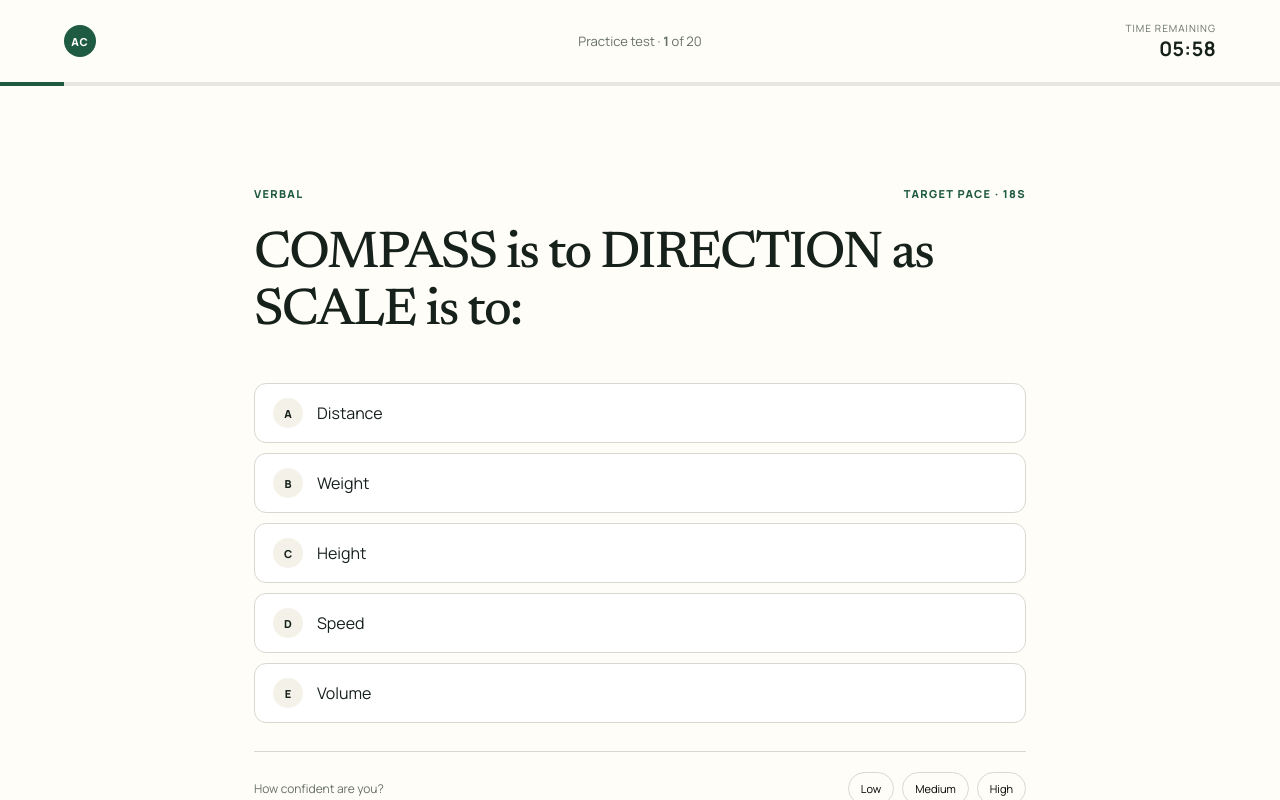
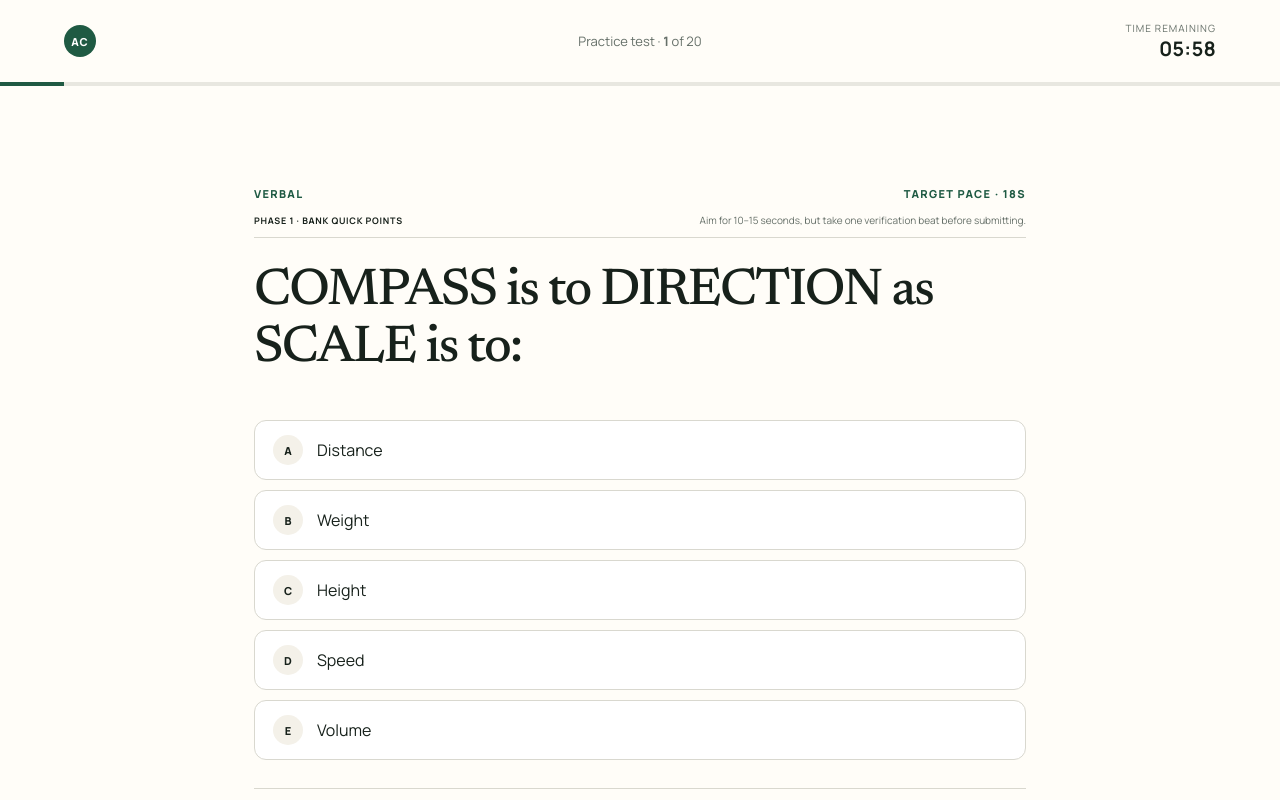
Before and after one commit to tylerxia8/CCAT-AI-Coach, a Next.js app: page /practice-tests in a window 1280 px wide. Both pictures are taken after a click on the button "Timed mode · 6 minutes →". Shown: the top 800 px of the page. Built offline with nearby package versions, Linux system fonts and the light colour scheme.

Commit message:
feat: add difficulty-ramped pacing guidance

```diff
--- a/app/globals.css
+++ b/app/globals.css
@@ -76,6 +76,8 @@ footer { color: var(--muted); font-size: 11px; padding: 28px 0 34px; }
 .strategy-cue { background: #e8edcf; border-radius: 10px; display: grid; font-size: 11px; gap: 5px; line-height: 1.5; margin: 18px 0; padding: 13px 15px; }
 .strategy-cue strong { font-size: 9px; letter-spacing: .1em; text-transform: uppercase; }
 .strategy-cue span { color: var(--muted); }
+.phase-cue { align-items: center; border-bottom: 1px solid var(--line); color: var(--muted); display: flex; font-size: 10px; gap: 12px; justify-content: space-between; margin: 12px 0 4px; padding: 0 0 10px; }
+.phase-cue strong { color: var(--ink); font-size: 9px; letter-spacing: .08em; text-transform: uppercase; }
 .timer.guided strong { font-size: 15px; }
 .guided-result-note { background: var(--card); border: 1px solid var(--line); border-radius: 12px; color: var(--muted); font-size: 12px; line-height: 1.6; padding: 18px; }
 .question-wrap h1 { font-family: var(--font-serif), Georgia, serif; font-size: clamp(34px, 5vw, 52px); font-weight: 450; letter-spacing: -.035em; line-height: 1.1; margin: 26px 0 42px; }
--- a/components/practice-test-experience.tsx
+++ b/components/practice-test-experience.tsx
@@ -250,6 +250,7 @@ export function PracticeTestExperience() {
           <span>{question.category}</span>
           <span>Target pace · 18s</span>
         </div>
+        {mode === "timed" && <div className="phase-cue"><strong>{phaseGuidance(index).title}</strong><span>{phaseGuidance(index).instruction}</span></div>}
         {mode === "guided" && <div className="strategy-cue"><strong>Strategy cue</strong><span>{strategyFor(question.itemFamily)}</span></div>}
         {question.stimulus && <QuestionStimulus stimulus={question.stimulus} />}
         <h1>{question.prompt}</h1>
@@ -327,3 +328,9 @@ function strategyFor(family?: string) {
   if (family === "syllogisms" || family === "ordering logic") return "Write only what must follow; do not add relationships the statements never establish.";
   return "Identify the governing operation, estimate the result, and then calculate only what the prompt requests.";
 }
+
+function phaseGuidance(index: number) {
+  if (index < 5) return { title: "Phase 1 · bank quick points", instruction: "Aim for 10–15 seconds, but take one verification beat before submitting." };
+  if (index < 15) return { title: "Phase 2 · hold your rhythm", instruction: "Stay near 18 seconds. If the method is not emerging, make the best choice and move." };
+  return { title: "Phase 3 · invest selectively", instruction: "Expect harder items. Protect completed points instead of letting one question consume the finish." };
+}
--- a/lib/practice-test.ts
+++ b/lib/practice-test.ts
@@ -2,7 +2,7 @@ import type { Question } from "./diagnostic";
 
 export const PRACTICE_TEST_SECONDS = 6 * 60;
 
-export const PRACTICE_TEST_QUESTIONS: Question[] = [
+export const PRACTICE_TEST_QUESTIONS = ([
   {
     id: "pt-ver-01",
     category: "Verbal",
@@ -214,4 +214,4 @@ export const PRACTICE_TEST_QUESTIONS: Question[] = [
     targetSeconds: 18,
     itemFamily: "basic algebra",
   },
-];
+] satisfies Question[]).sort((left, right) => left.difficulty - right.difficulty);
```
Also changed, not shown: 2 other files (tests, documents, lock files or other folders).
